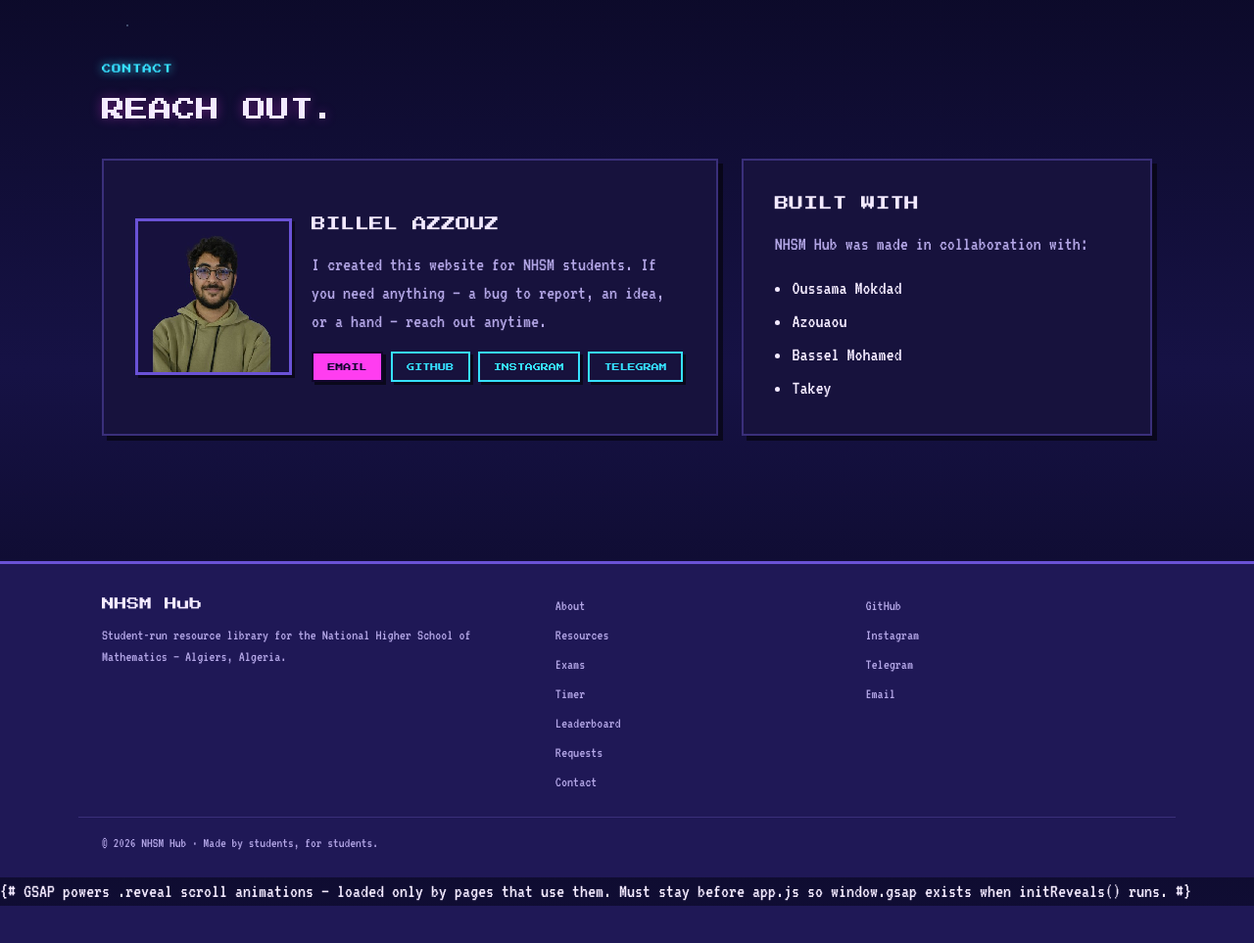
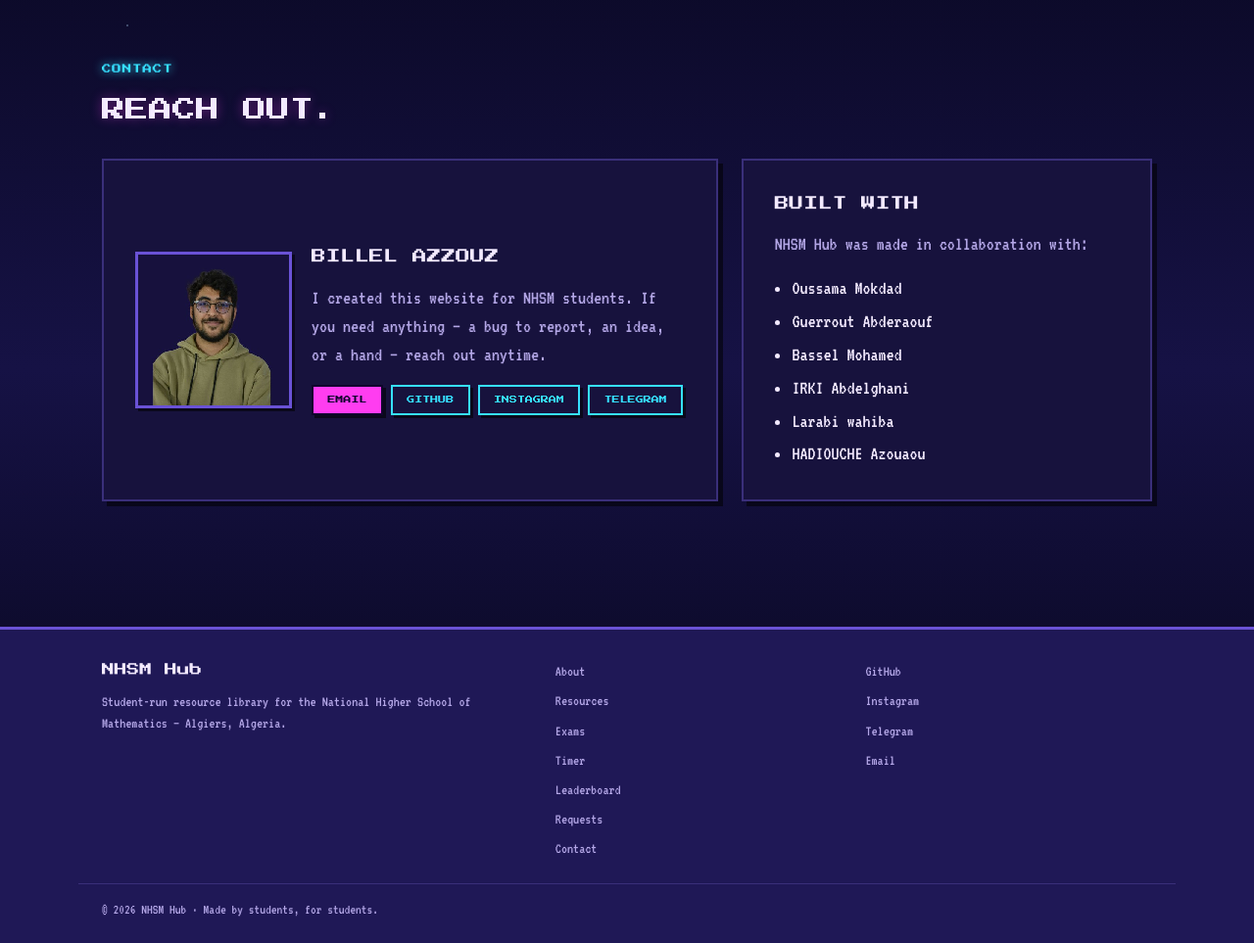
Before and after one commit to Azzouz-billel/nhsm-website, a Django app: page /contact/ in a window 1280 px wide. Shown: the part 64-1027 px from the top of the page at 98% size. Before the commit the page ends 989 px from the top, so only its background shows below. Run offline with Django 5.2, Linux system fonts and the light colour scheme.

Commit message:
Update collaborators in contact.html

```diff
--- a/templates/contact.html
+++ b/templates/contact.html
@@ -14,16 +14,18 @@
 
     <div class="contact-layout">
       <div class="auth-card contact-card">
-        <img class="contact-photo" src="{% static 'img/creator.jpg' %}"
-             alt="Photo of Billel Azzouz" width="160" height="160" loading="lazy">
+        <img class="contact-photo" src="{% static 'img/creator.jpg' %}" alt="Photo of Billel Azzouz" width="160"
+          height="160" loading="lazy">
         <div class="contact-body">
           <h3>Billel Azzouz</h3>
           <p class="muted">I created this website for NHSM students. If you need anything —
             a bug to report, an idea, or a hand — reach out anytime.</p>
           <div class="contact-links">
             <a class="btn btn-primary btn-sm" href="mailto:billel.azzouz@nhsm.edu.dz">Email</a>
-            <a class="btn btn-ghost btn-sm" href="https://github.com/Azzouz-billel" target="_blank" rel="noopener">GitHub</a>
-            <a class="btn btn-ghost btn-sm" href="https://www.instagram.com/billel_.azzouz/" target="_blank" rel="noopener">Instagram</a>
+            <a class="btn btn-ghost btn-sm" href="https://github.com/Azzouz-billel" target="_blank"
+              rel="noopener">GitHub</a>
+            <a class="btn btn-ghost btn-sm" href="https://www.instagram.com/billel_.azzouz/" target="_blank"
+              rel="noopener">Instagram</a>
             <a class="btn btn-ghost btn-sm" href="https://t.me/billel_azz" target="_blank" rel="noopener">Telegram</a>
           </div>
         </div>
@@ -34,9 +36,11 @@
         <p class="muted">NHSM Hub was made in collaboration with:</p>
         <ul class="collab-list">
           <li>Oussama Mokdad</li>
-          <li>Azouaou</li>
+          <li>Guerrout Abderaouf</li>
           <li>Bassel Mohamed</li>
-          <li>Takey</li>
+          <li>IRKI Abdelghani</li>
+          <li>Larabi wahiba</li>
+          <li>HADIOUCHE Azouaou</li>
         </ul>
       </div>
     </div>
```
